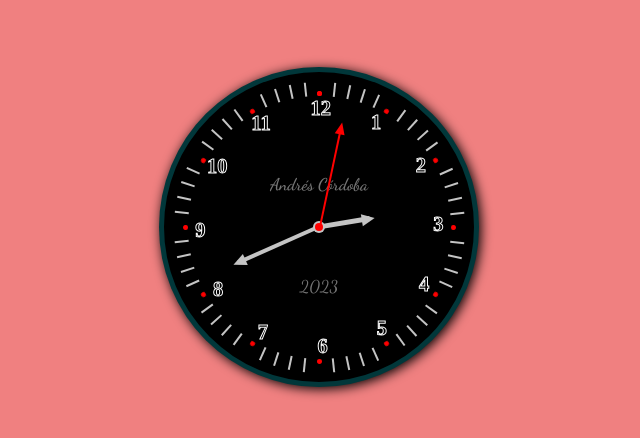
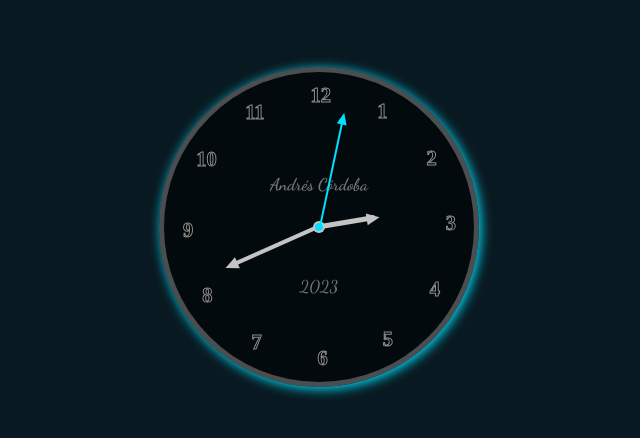
Before and after one commit to Andres21y/analog_clock, a plain HTML site: page index.html in a window 1280 px wide. Shown: the part 173-611 px from the top of the page, without its empty margins (321-961 px from the left). Drawn offline with Linux system fonts and the light colour scheme.

Commit message:
refact: change view style

```diff
--- a/css/style.css
+++ b/css/style.css
@@ -6,11 +6,11 @@
 }
 
 :root {
-    --bg-main: rgb(240, 128, 128);
-    --bg-clock: #000000;
+    --bg-main:#091921;
+    --bg-clock: #00000090;
     --color-text:#c4c4c4 ;
-    --color-focuse: #ff0000;
-    --color-alter:rgba(2, 98, 103, 0.565);
+    --color-focuse: #00e1ff;
+    --color-alter:rgba(132, 132, 132, 0.565);
     --text-color:#bbbbbb0f;
     --font-cursive: 'Dancing Script', cursive;
     --font-Poppins: 'Poppins', sans-serif;
@@ -52,7 +52,7 @@ body {
             transparent 27%, transparent 74%, var(--text-color) 75%,
             var(--text-color) 76%, transparent 77%, transparent);
     background-size: 5% 5%;
-    box-shadow: 2px 2px 12px;
+    box-shadow: 2px 2px 12px var(--color-focuse);
     background-color: var(--bg-clock);
 }
 
@@ -77,7 +77,7 @@ body {
 .number-hours {
     position: absolute;
     width: 10px;
-    height: 82%;
+    height: 90%;
     display: flex;
     align-items: center;
     justify-content: center;
@@ -111,9 +111,9 @@ body {
 .bar span:nth-child(5n + 1) p {
     width: 5px;
     height: 5px;
-    border-radius: 5px;
+    transform: rotate(45deg);
+    /* border-radius: 5px; */
     background-color:var(--color-focuse);
-    animation: breath 1s infinite;
 }
 
 .number-hours span {
@@ -130,7 +130,7 @@ body {
     transform: rotate(calc(var(--index) * -30deg));
     font-size: 1.2rem;
     width: fit-content;
-    -webkit-text-stroke: 1px #ffffff;
+    -webkit-text-stroke: 1px #8f8f8f;
 
 }
 
@@ -269,10 +269,3 @@ body {
     border-right: 5px solid transparent;
     border-bottom: 12px solid var(--color-focuse);
 }
-
-
-@keyframes breath {
-    100% {
-        opacity: .5;
-    }
-}
--- a/js/index.js
+++ b/js/index.js
@@ -30,7 +30,7 @@ for (let i = 1; i <= 12; i++) {
 numberHoursDiv.insertAdjacentHTML('afterbegin', numberElement.join(''));
 
 
-for (let i = 0; i <= 60; i++) {
-    barElement.push(`<span style='--index:${i}'><p></p></span>`)
-}
-barSecond.insertAdjacentHTML('afterbegin', barElement.join(''));
+// for (let i = 0; i <= 60; i++) {
+//     barElement.push(`<span style='--index:${i}'><p></p></span>`)
+// }
+// barSecond.insertAdjacentHTML('afterbegin', barElement.join(''));
```
